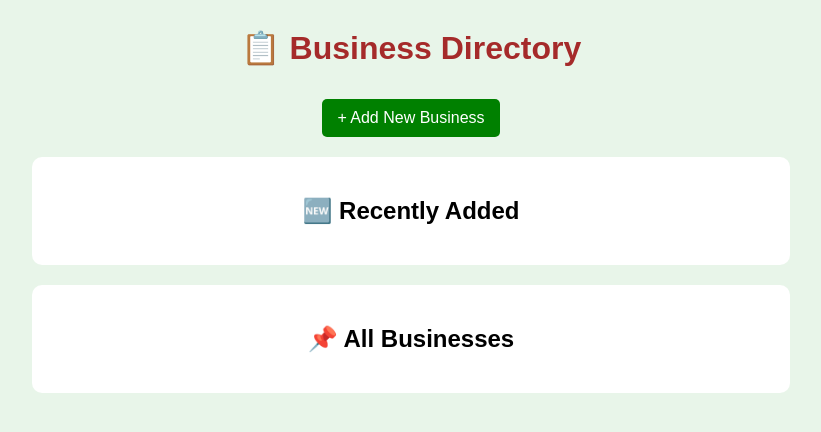
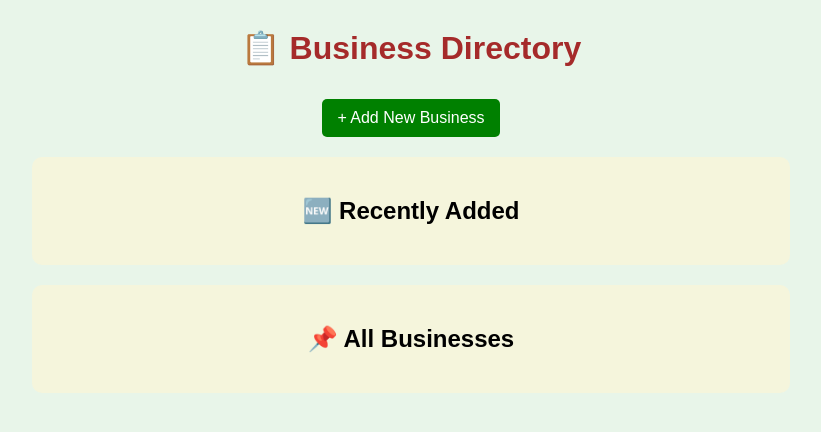
Before and after one commit to fkay26/0004-BUSINESS-DIRECTORY, a Flask app: page / in a window 1280 px wide. Shown: the top 432 px of the page, without its empty margins (229-1050 px from the left). Run offline with Flask 3, Linux system fonts and the light colour scheme.

Commit message:
Changed colour of home

```diff
--- a/templates/home.html
+++ b/templates/home.html
@@ -21,7 +21,7 @@
         }
 
         .section {
-            background: white;
+            background: beige;
             padding: 20px;
             margin-top: 20px;
             border-radius: 10px;
```
